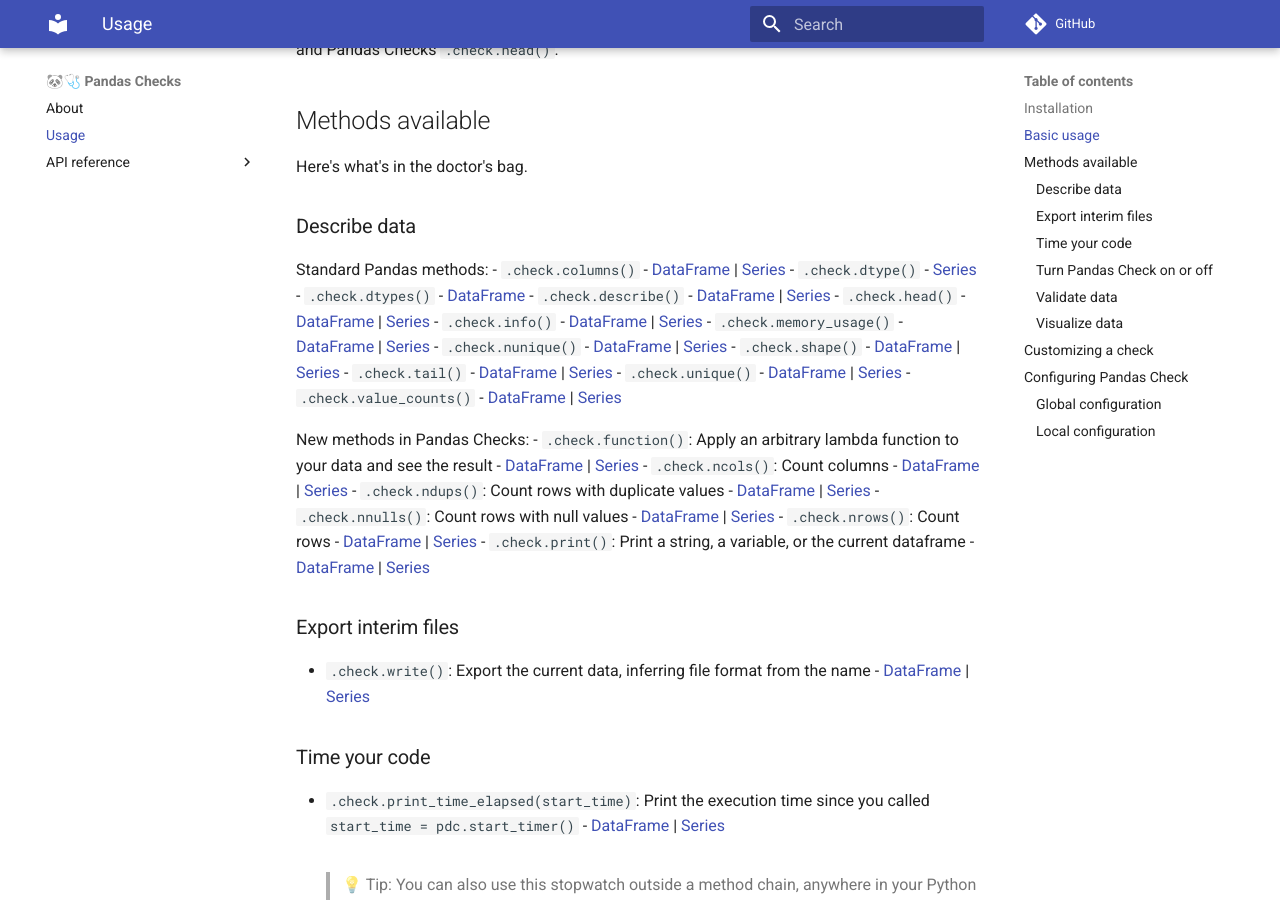
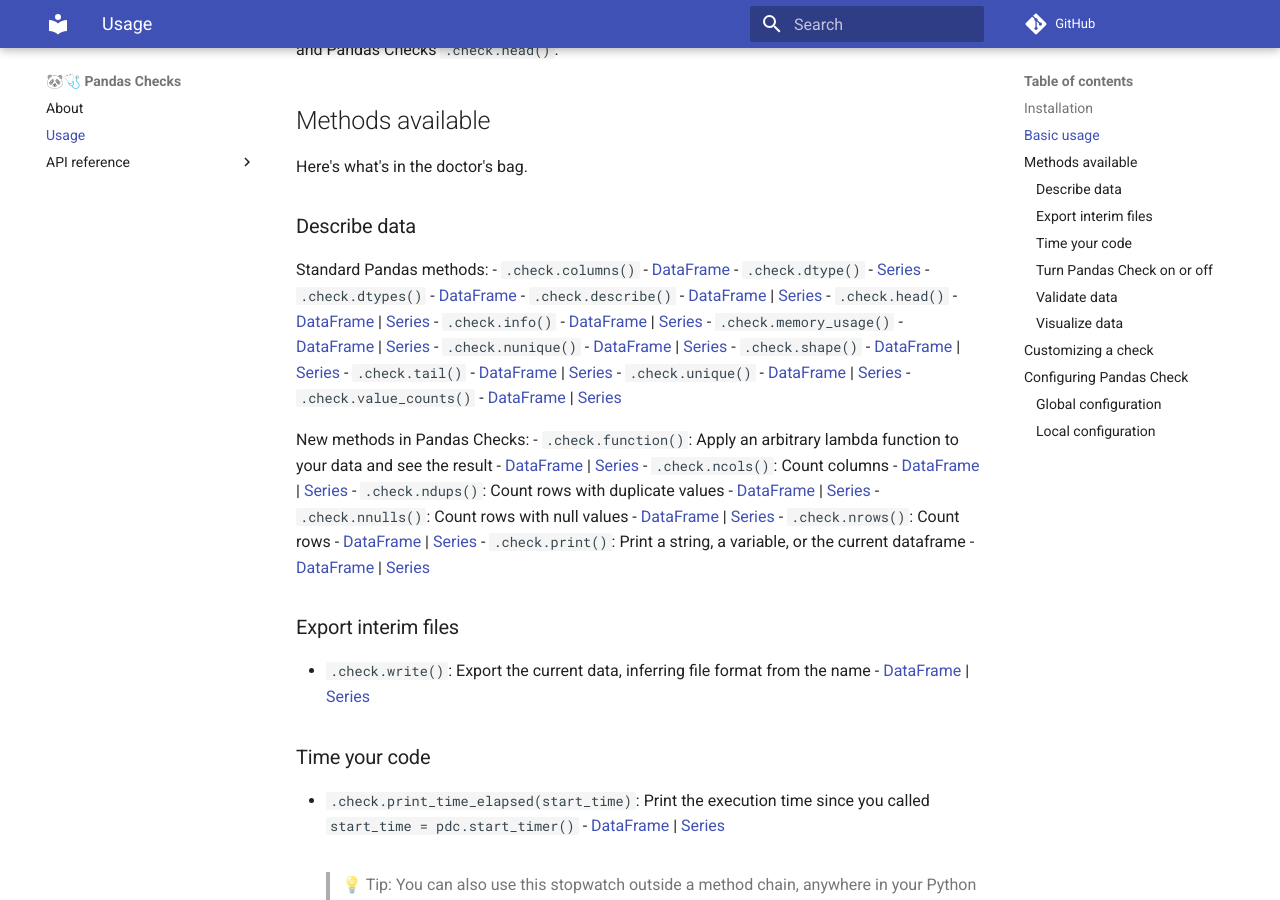
Before and after one commit to cparmet/pandas-checks, an MkDocs documentation site: the page built from docs/usage.md, in a window 1280 px wide and 900 px high, scrolled down 2484 px. Built offline with MkDocs 1.6.1 and Material for MkDocs 9.7.7, drawn with Linux system fonts in a browser that asks for light colours; comment, search, counter and statistics services are not loaded.

Commit message:
Remove nonexistent Series methods

```diff
--- a/docs/usage.md
+++ b/docs/usage.md
@@ -79,7 +79,7 @@
 
 ### Describe data
 Standard Pandas methods:
-- `.check.columns()` - [DataFrame](https://cparmet.github.io/pandas-checks/API%20reference/DataFrameChecks/#pandas_checks.DataFrameChecks.DataFrameChecks.columns) | [Series](https://cparmet.github.io/pandas-checks/API%20reference/SeriesChecks/#pandas_checks.SeriesChecks.SeriesChecks.columns)
+- `.check.columns()` - [DataFrame](https://cparmet.github.io/pandas-checks/API%20reference/DataFrameChecks/#pandas_checks.DataFrameChecks.DataFrameChecks.columns)
 - `.check.dtype()` - [Series](https://cparmet.github.io/pandas-checks/API%20reference/SeriesChecks/#pandas_checks.SeriesChecks.SeriesChecks.dtype)
 - `.check.dtypes()` - [DataFrame](https://cparmet.github.io/pandas-checks/API%20reference/DataFrameChecks/#pandas_checks.DataFrameChecks.DataFrameChecks.dtypes)
 - `.check.describe()` - [DataFrame](https://cparmet.github.io/pandas-checks/API%20reference/DataFrameChecks/#pandas_checks.DataFrameChecks.DataFrameChecks.describe) | [Series](https://cparmet.github.io/pandas-checks/API%20reference/SeriesChecks/#pandas_checks.SeriesChecks.SeriesChecks.describe)
```
Also changed, not shown: README.md (+1 -1 lines).
